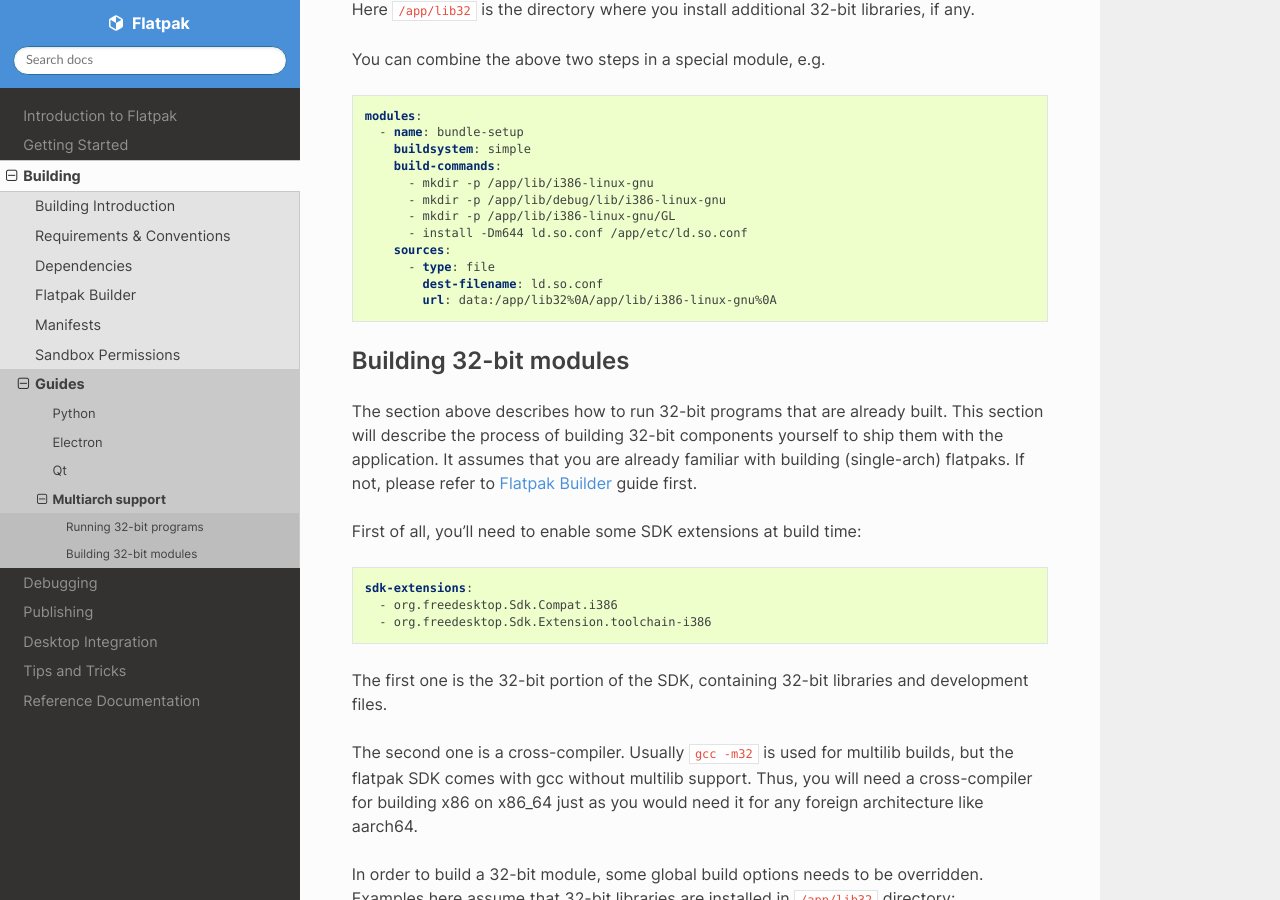
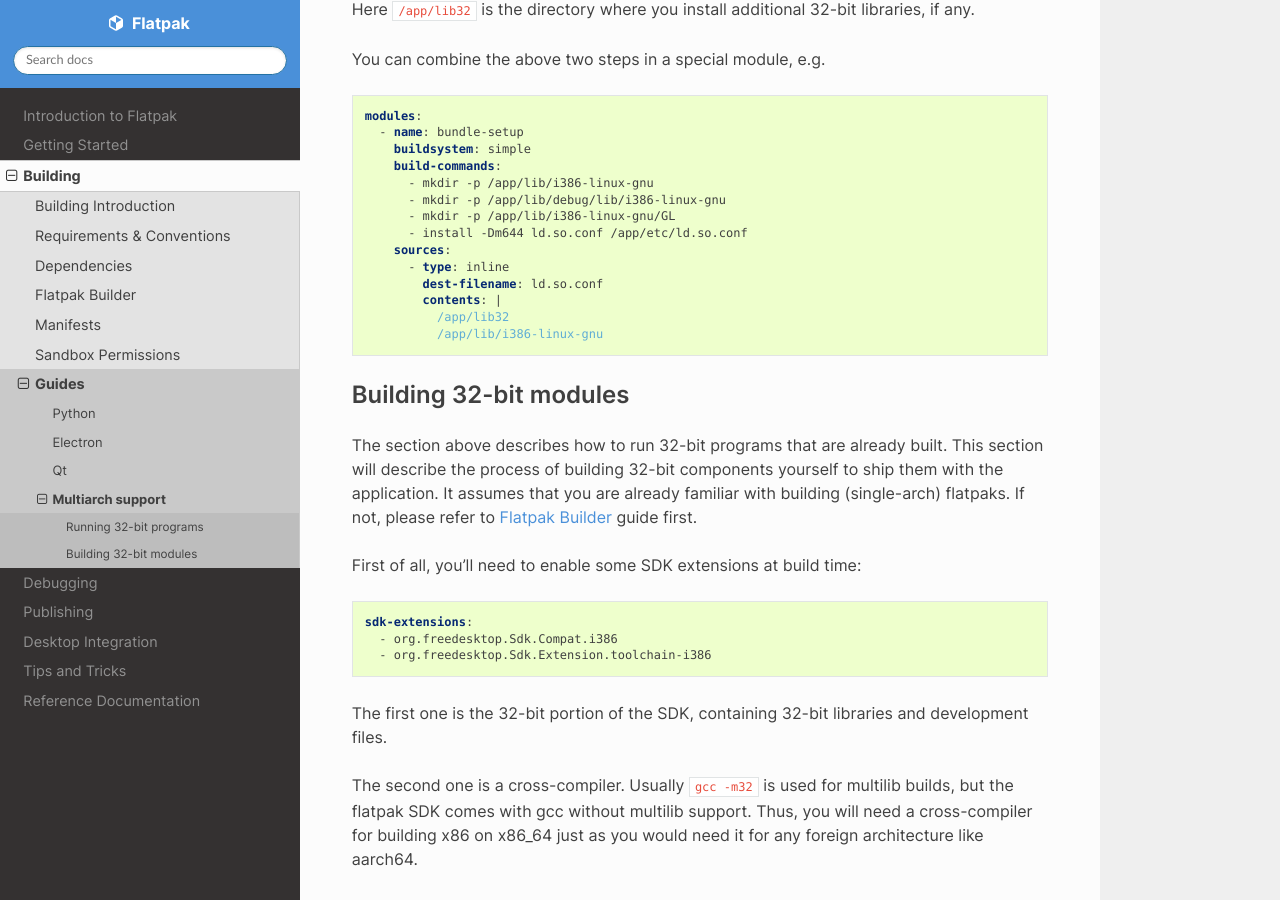
Before and after one commit to flatpak/flatpak-docs, a Sphinx documentation site: the page built from docs/multiarch.rst, in a window 1280 px wide and 900 px high, scrolled down 1635 px. Built offline with Sphinx 7.4.7 and the Read the Docs theme 2.0.0, drawn with Linux system fonts in a browser that asks for light colours.

Commit message:
Use inline source type in multiarch.rst.

```diff
--- a/docs/multiarch.rst
+++ b/docs/multiarch.rst
@@ -92,9 +92,12 @@ You can combine the above two steps in a special module, e.g.
         - mkdir -p /app/lib/i386-linux-gnu/GL
         - install -Dm644 ld.so.conf /app/etc/ld.so.conf
       sources:
-        - type: file
+        - type: inline
           dest-filename: ld.so.conf
-          url: data:/app/lib32%0A/app/lib/i386-linux-gnu%0A
+          contents: |
+            /app/lib32
+            /app/lib/i386-linux-gnu
+
 
 Building 32-bit modules
 -----------------------
```
